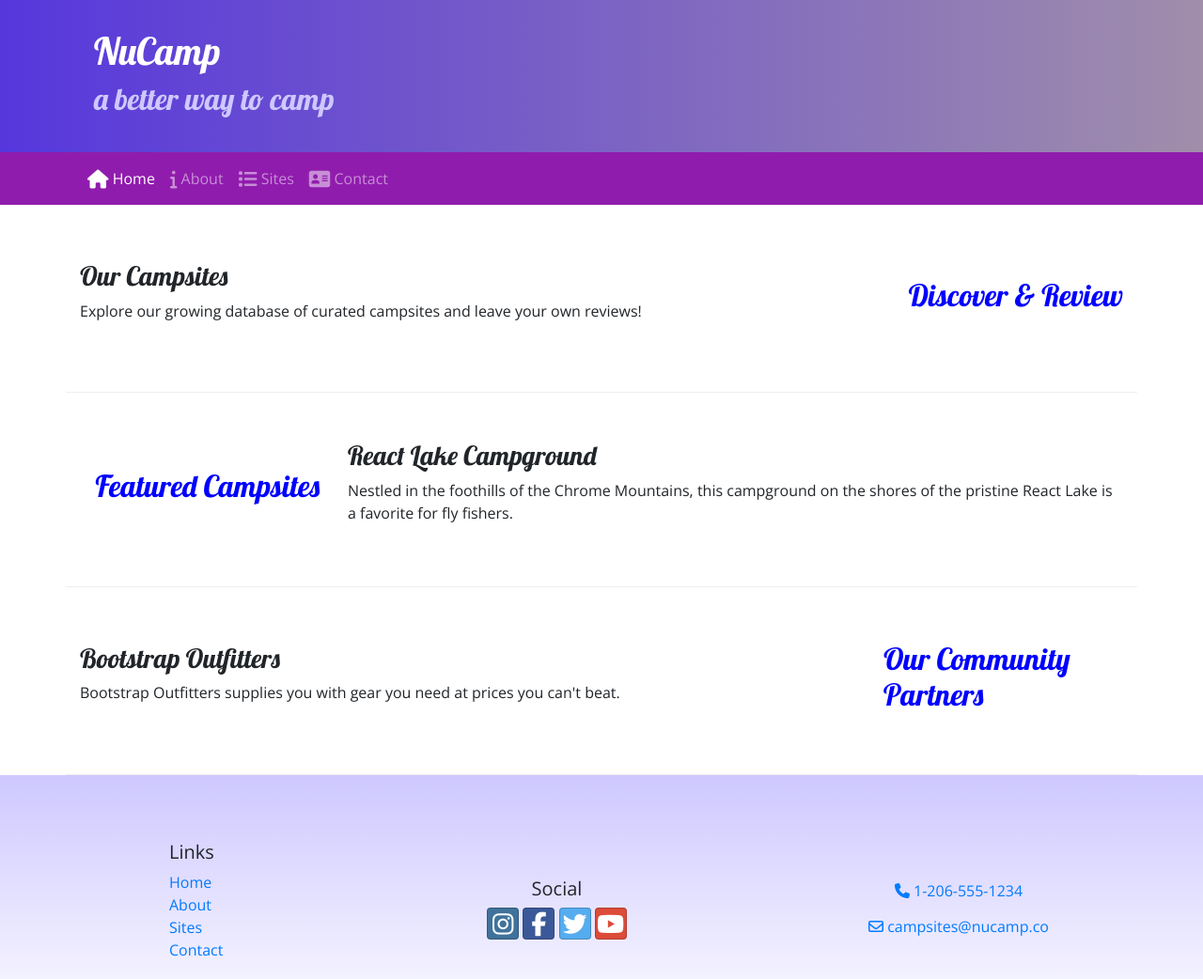
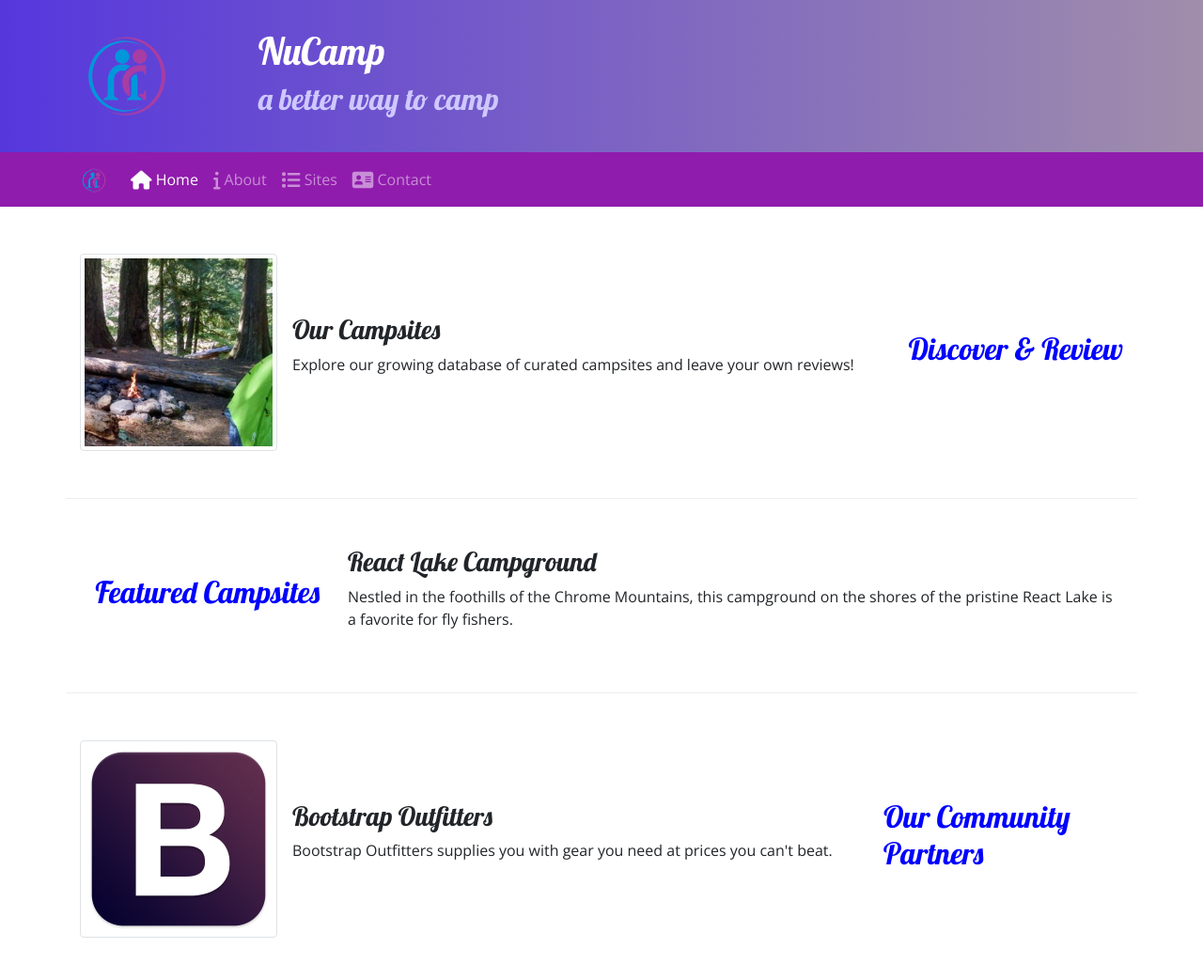
Before and after one commit to MoisesFC/NuCampSite, a website: page index.html in a window 1280 px wide. Shown: the top 1042 px of the page at 94% size. Drawn offline with nearby package versions, Linux system fonts and the light colour scheme.

Commit message:
added images to the index.html site, and logo images to the jumbotron on all 3 sites, each logo takes you to the main site if clicked

```diff
--- a/index.html
+++ b/index.html
@@ -22,7 +22,10 @@
 
     <header class="jumbotron jumbotron-fluid">
         <div class="container">
-            <div clas="row row-content align-items-center">
+            <div class="row">
+                <div class="col-4 col-sm-3 col-md-2 align-self-center">
+                    <img src="img/logo.png" class="img-fluid" />
+                 </div>
                 <div class="col">
                     <h1>NuCamp</h1>
                     <h2>a better way to camp</h2>
@@ -33,15 +36,19 @@
 
     <nav class="navbar navbar-expand-sm navbar-dark sticky-top">
         <div class="container">
-            <button class="navbar-toggler ml-auto" type="button" data-toggle="collapse" data-target="#nucampNavbar">
+            <a class="navbar-brand" href="#"><img src="img/logo.png" height="30" width="30"></a>
+            <button class="navbar-toggler" type="button" data-toggle="collapse" data-target="#nucampNavbar">
                 <span class="navbar-toggler-icon"></span>
             </button>
             <div class="collapse navbar-collapse" id="nucampNavbar">
                 <ul class="navbar-nav">
-                    <li class="nav-item active"><a class="nav-link" href="#"><i class="fa fa-home fa-lg"></i> Home</a></li>
-                    <li class="nav-item"><a class="nav-link" href="aboutus.html"><i class="fa fa-info fa-lg"></i> About</a></li>
+                    <li class="nav-item active"><a class="nav-link" href="#"><i class="fa fa-home fa-lg"></i> Home</a>
+                    </li>
+                    <li class="nav-item"><a class="nav-link" href="aboutus.html"><i class="fa fa-info fa-lg"></i>
+                            About</a></li>
                     <li class="nav-item"><a class="nav-link" href="#"><i class="fa fa-list fa-lg"></i> Sites</a></li>
-                    <li class="nav-item"><a class="nav-link" href="contactus.html"><i class="fa fa-address-card fa-lg"></i> Contact</a></li>
+                    <li class="nav-item"><a class="nav-link" href="contactus.html"><i
+                                class="fa fa-address-card fa-lg"></i> Contact</a></li>
                 </ul>
             </div>
         </div>
@@ -77,9 +84,15 @@
                 <h2 class="text-sm-right">Discover & Review</h2>
             </div>
             <div class="col">
+                <div class="media">
+                    <img class="d-flex mr-3 img-thumbnail" src="img/breadcrumb-trail-thumb.jpg" alt="Breadcrumb Trail thumbnail">
+                    <div class="media-body align-self-center">
                         <h3>Our Campsites</h3>
                         <p class="d-none d-sm-block">Explore our growing database of curated campsites and leave your own
-                    reviews!</p>
+                            reviews!
+                    </p>
+                    </div>
+                </div>
             </div>
         </div>
 
@@ -99,9 +112,14 @@
                 <h2>Our Community Partners</h2>
             </div>
             <div class="col">
+                <div class="media">
+                    <img class="d-flex mr-3 img-thumbnail" src="img/bootstrap-thumb.png" alt="Bootstrap Outfitters">
+                    <div class="media-body align-self-center">
                         <h3>Bootstrap Outfitters</h3>
                         <p class="d-none d-sm-block">Bootstrap Outfitters supplies you with gear you need at prices you can't
                             beat.</p>
+                    </div>
+                </div>
             </div>
         </div>
     </div>
```
Also changed, not shown: aboutus.html (+4 -0 lines), contactus.html (+4 -0 lines). Lines whose indentation alone changed are shown as unchanged.
